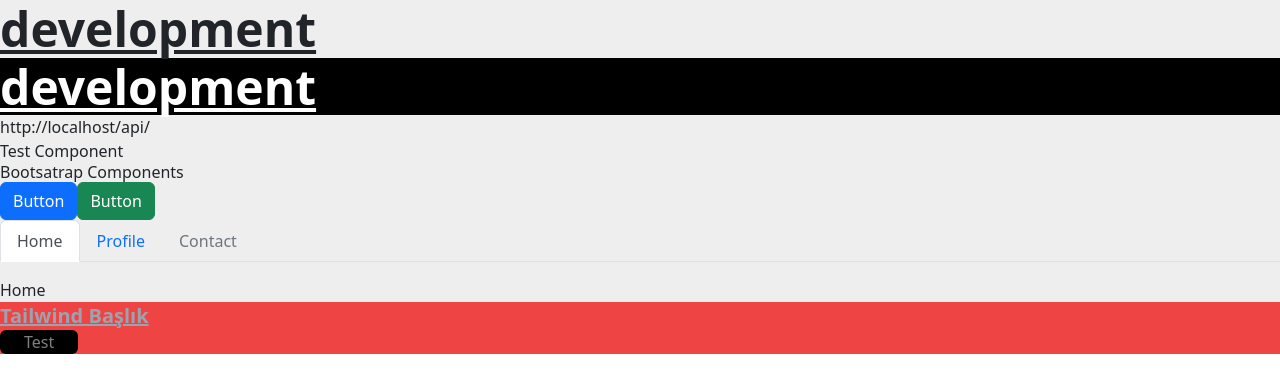
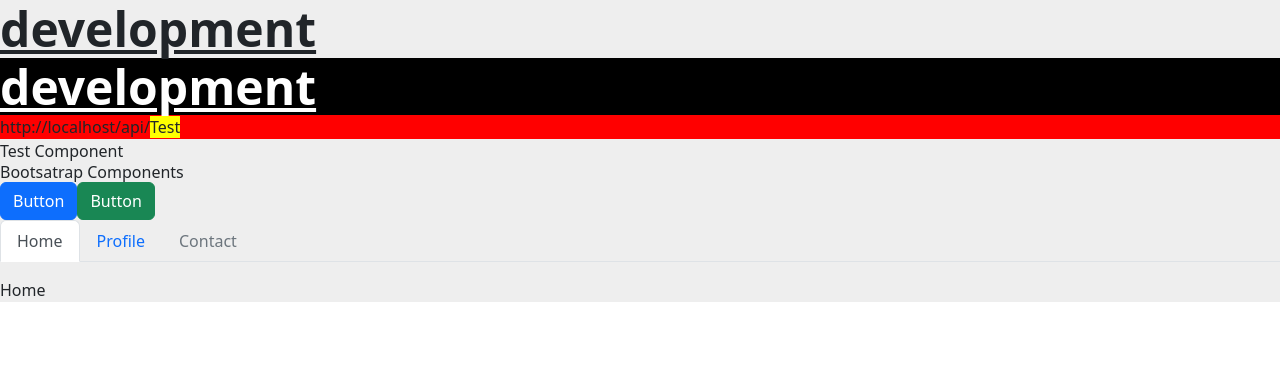
Before and after one commit to mturan01/react-starter-kit, a React (Create React App) app: page / in a window 1280 px wide. Shown: the top 392 px of the page. Built offline with nearby package versions, Linux system fonts and the light colour scheme.

Commit message:
scss paet kurulumu ve ullanılması

```diff
--- a/package.json
+++ b/package.json
@@ -11,6 +11,7 @@
     "react-bootstrap": "^2.7.4",
     "react-dom": "^18.2.0",
     "react-scripts": "5.0.1",
+    "sass": "^1.62.0",
     "styled-components": "^5.3.9",
     "web-vitals": "^2.1.4"
   },
--- a/src/App.js
+++ b/src/App.js
@@ -5,7 +5,8 @@ import styles from "./App.module.css";
 import { Title } from "./Components";
 import Bootsatrap from "./Bootsatrap";
 import "./tailwind.css";
-import Tailwind from "./Tailwind";
+//import Tailwind from "./Tailwind";
+import "./style.scss"
 
 function App() {
   useEffect(()=>{
@@ -17,7 +18,9 @@ function App() {
     <div className={styles.App}>
  <Title>{process.env.NODE_ENV}</Title>
  <Title theme="dark">{process.env.NODE_ENV}</Title>
- <p>{process.env.REACT_APP_API_URL}</p>
+ <p className="env">{process.env.REACT_APP_API_URL}
+ <span>Test</span>
+ </p>
  <Test/>
  {process.env.NODE_ENV=='production' &&(
   <>
@@ -26,7 +29,7 @@ function App() {
  </>
  )}
   <Bootsatrap/>
-  <Tailwind/>
+  {/* <Tailwind/> */}
     </div>
   );
 }
--- /dev/null
+++ b/src/style.scss
@@ -0,0 +1,8 @@
+$red : red;
+$yellow : yellow;
+.env{
+    background : $red;
+    span{
+        background: yellow;
+    }
+}
```
Also changed, not shown: 1 other file (tests, documents, lock files or other folders).
